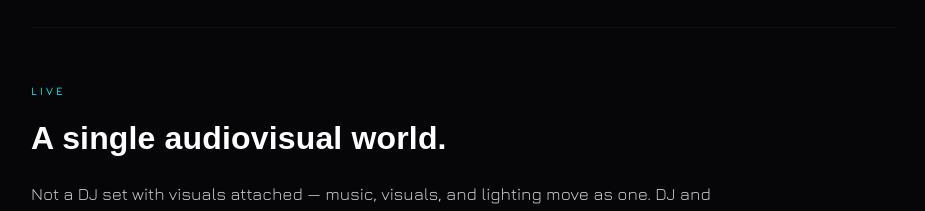
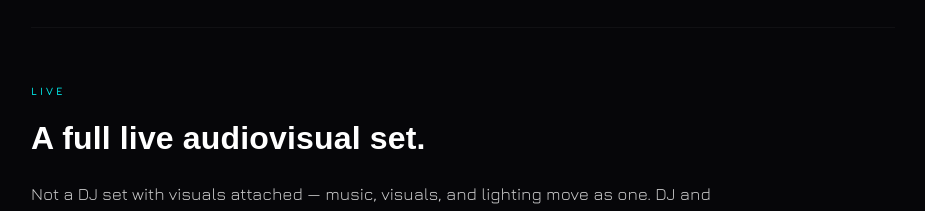
Before and after one commit to journalssound/EMSKI_EPK, a React (Vite) app: page /press in a window 1280 px wide. Shown: the part 1220-1431 px from the top of the page, without its empty margins (177-1102 px from the left). Built offline with nearby package versions, Linux system fonts and the light colour scheme; a web font is replaced by a local one.

Commit message:
press: live heading → A full live audiovisual set

```diff
--- a/src/components/EmskiPress.jsx
+++ b/src/components/EmskiPress.jsx
@@ -142,7 +142,7 @@ export default function EmskiPress() {
         <Reveal className="section-pad">
           <div id="live">
             <p className="press-eyebrow">Live</p>
-            <h2 className="press-h2 press-h2--small">A single audiovisual world.</h2>
+            <h2 className="press-h2 press-h2--small">A full live audiovisual set.</h2>
             <p className="press-prose" style={{ marginBottom: 24 }}>
               Not a DJ set with visuals attached — music, visuals, and lighting move
               as one. DJ and live drummer in the same set: the body of a live act,
```
